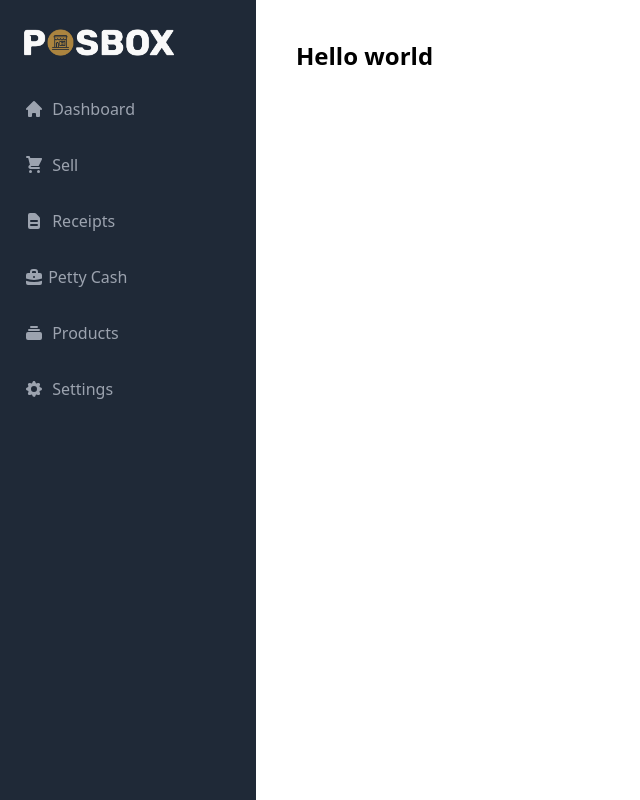
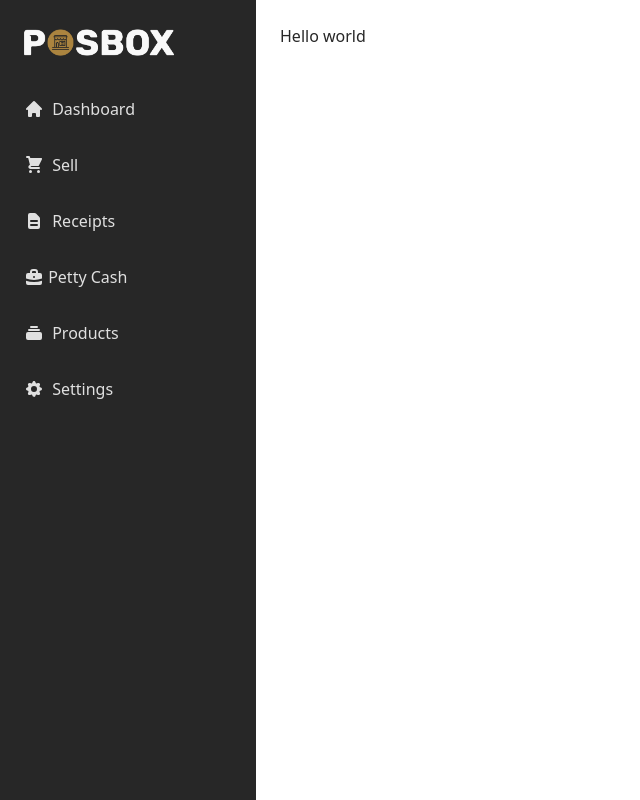
Before and after one commit to email2vimalraj/food-pos-app, a Next.js app: page / in a window 1280 px wide. Shown: the whole page, without its empty margins (0-640 px from the left). Built offline with nearby package versions, Linux system fonts and the light colour scheme.

Commit message:
generated own color schemes and updated the layout and sidebar

```diff
--- a/components/layout.tsx
+++ b/components/layout.tsx
@@ -13,7 +13,7 @@ const Layout = ({ children }: Props) => {
       <div className="relative min-h-screen md:flex">
         <SideBar />
 
-        <div className="p-10 text-2xl font-bold flex-1">{children}</div>
+        <div className="p-6 flex-1 text-shark-500">{children}</div>
       </div>
     </>
   );
--- a/components/sidebar.tsx
+++ b/components/sidebar.tsx
@@ -7,16 +7,16 @@ const SideBar = () => {
   return (
     <>
       {/* mobile menu bar */}
-      <div className="bg-gray-800 text-gray-100 flex justify-between md:hidden">
+      <div className="bg-shark-500 text-alabaster-500 flex justify-between md:hidden">
         {/* logo */}
-        <a href="/" className="block p-4 text-white font-bold">
+        <a href="/" className="block p-4 text-alabaster-500 font-bold">
           <span className="sr-only">PosBox Home Page</span>
           <Image src="/posbox-logo.png" alt="Posbox Logo" width={150} height={29} />
         </a>
 
         {/* mobile menu button */}
         <button
-          className="p-4 focus:outline-none focus:bg-gray-700"
+          className="p-4 focus:outline-none focus:bg-shark-400"
           onClick={() => setIsMenuOpen(!isMenuOpen)}
         >
           <svg
@@ -37,7 +37,7 @@ const SideBar = () => {
       </div>
 
       <div
-        className={`bg-gray-800 text-gray-100 w-64 space-y-6 px-2 py-7 absolute inset-y-0 left-0 transform ${
+        className={`bg-shark-500 text-alabaster-500 w-64 space-y-6 px-2 py-7 absolute inset-y-0 left-0 transform ${
           !isMenuOpen ? '-translate-x-full' : ''
         } md:relative md:translate-x-0 transition duration-200 ease-out`}
       >
@@ -47,10 +47,10 @@ const SideBar = () => {
         </a>
 
         {/* nav */}
-        <nav className="text-gray-400">
+        <nav className="text-alabaster-600">
           <a
             href="/"
-            className="block py-4 px-4 hover:bg-gray-700 rounded hover:text-gray-50 transition duration-200"
+            className="block py-4 px-4 hover:bg-driftwood-500 rounded hover:text-alabaster-300 transition duration-200"
           >
             <div className="flex items-center">
               <svg
@@ -66,7 +66,7 @@ const SideBar = () => {
           </a>
           <a
             href="/"
-            className="block py-4 px-4 hover:bg-gray-700 rounded hover:text-gray-50 transition duration-200"
+            className="block py-4 px-4 hover:bg-driftwood-500 rounded hover:text-alabaster-300 transition duration-200"
           >
             <div className="flex items-center">
               <svg
@@ -82,7 +82,7 @@ const SideBar = () => {
           </a>
           <a
             href="/"
-            className="block py-4 px-4 hover:bg-gray-700 rounded hover:text-gray-50 transition duration-200"
+            className="block py-4 px-4 hover:bg-driftwood-500 rounded hover:text-alabaster-300 transition duration-200"
           >
             <div className="flex items-center">
               <svg
@@ -102,7 +102,7 @@ const SideBar = () => {
           </a>
           <a
             href="/"
-            className="block py-4 px-4 hover:bg-gray-700 rounded hover:text-gray-50 transition duration-200"
+            className="block py-4 px-4 hover:bg-driftwood-500 rounded hover:text-alabaster-300 transition duration-200"
           >
             <div className="flex items-center">
               <svg
@@ -123,7 +123,7 @@ const SideBar = () => {
           </a>
           <a
             href="/"
-            className="block py-4 px-4 hover:bg-gray-700 rounded hover:text-gray-50 transition duration-200"
+            className="block py-4 px-4 hover:bg-driftwood-500 rounded hover:text-alabaster-300 transition duration-200"
           >
             <div className="flex items-center">
               <svg
@@ -139,7 +139,7 @@ const SideBar = () => {
           </a>
           <a
             href="/"
-            className="block py-4 px-4 hover:bg-gray-700 rounded hover:text-gray-50 transition duration-200"
+            className="block py-4 px-4 hover:bg-driftwood-500 rounded hover:text-alabaster-300 transition duration-200"
           >
             <div className="flex items-center">
               <svg
--- a/tailwind.config.js
+++ b/tailwind.config.js
@@ -3,6 +3,68 @@ module.exports = {
   purge: ['./pages/**/*.{js,ts,jsx,tsx}', './components/**/*.{js,ts,jsx,tsx}'],
   darkMode: false, // or 'media' or 'class'
   theme: {
+    colors: {
+      driftwood: {
+        50: '#fbf9f5',
+        100: '#f7f3ec',
+        200: '#eae0cf',
+        300: '#ddceb2',
+        400: '#c4a979',
+        500: '#ab843f',
+        600: '#9a7739',
+        700: '#80632f',
+        800: '#674f26',
+        900: '#54411f'
+      },
+      tan: {
+        50: '#fcfbf9',
+        100: '#f9f7f2',
+        200: '#f1eadf',
+        300: '#e8ddcb',
+        400: '#d6c4a4',
+        500: '#c5ab7d',
+        600: '#b19a71',
+        700: '#94805e',
+        800: '#76674b',
+        900: '#61543d'
+      },
+      'stark-white': {
+        50: '#fdfdfc',
+        100: '#fcfbf8',
+        200: '#f7f4ee',
+        300: '#f2ede4',
+        400: '#e9e0cf',
+        500: '#dfd2bb',
+        600: '#c9bda8',
+        700: '#a79e8c',
+        800: '#867e70',
+        900: '#6d675c'
+      },
+      alabaster: {
+        50: '#ffffff',
+        100: '#fefefe',
+        200: '#fefefe',
+        300: '#fdfdfd',
+        400: '#fbfbfb',
+        500: '#f9f9f9',
+        600: '#e0e0e0',
+        700: '#bbbbbb',
+        800: '#959595',
+        900: '#7a7a7a'
+      },
+      shark: {
+        50: '#f4f4f4',
+        100: '#e9e9e9',
+        200: '#c9c9c9',
+        300: '#a9a9a9',
+        400: '#686868',
+        500: '#272727',
+        600: '#232323',
+        700: '#1d1d1d',
+        800: '#171717',
+        900: '#131313'
+      }
+    },
     extend: {}
   },
   variants: {
```
